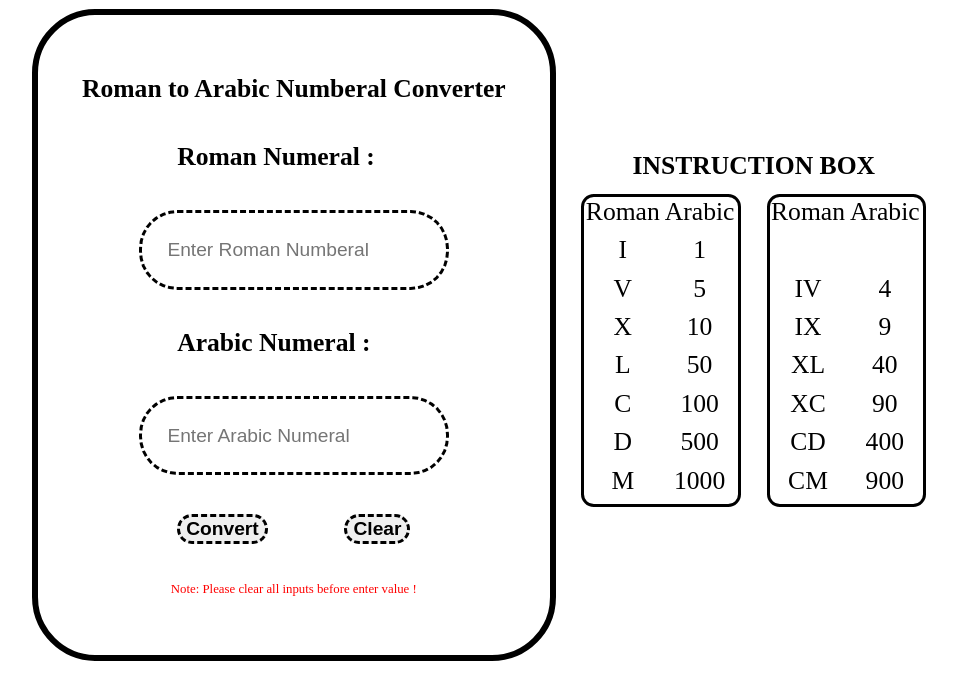
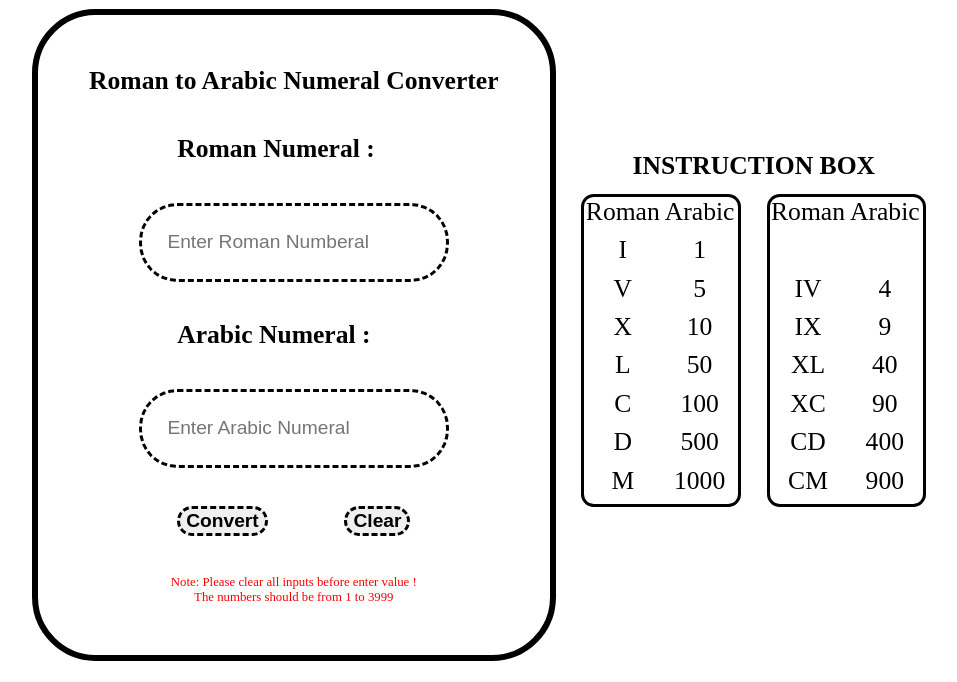
Before and after one commit to SIPNJ/Stunary, a plain HTML site: page Number System/Rom2Ara.html in a window 1280 px wide. Shown: the part 139-821 px from the top of the page, without its empty margins (161-1118 px from the left). Drawn offline with Linux system fonts and the light colour scheme.

Commit message:
number from 1 to 3999

```diff
--- a/Number System/Rom2Ara.html
+++ b/Number System/Rom2Ara.html
@@ -11,7 +11,7 @@
         <div class="title center"><h1>Number system converter</h1></div>
         <div class="row center">
             <div class="center column mainform">
-                <div class="title">Roman to Arabic Numberal Converter</div>
+                <div class="title">Roman to Arabic Numeral Converter</div>
                 <form class="column">
                     <div class="label">Roman Numeral :</div>
                     <input id="rom" type="text" placeholder="Enter Roman Numberal">
@@ -22,6 +22,7 @@
                         <input class="btnctv" type="button" onclick="Clear()" value="Clear">
                     </div>
                     <div class="note center">Note: Please clear all inputs before enter value !</div>
+                    <div class="note center">      The numbers should be from 1 to 3999</div>
                 </form>
             </div>
             <div class="instform">
```
Also changed, not shown: Quiz app/Quiz app.html (+1 -2 lines).
